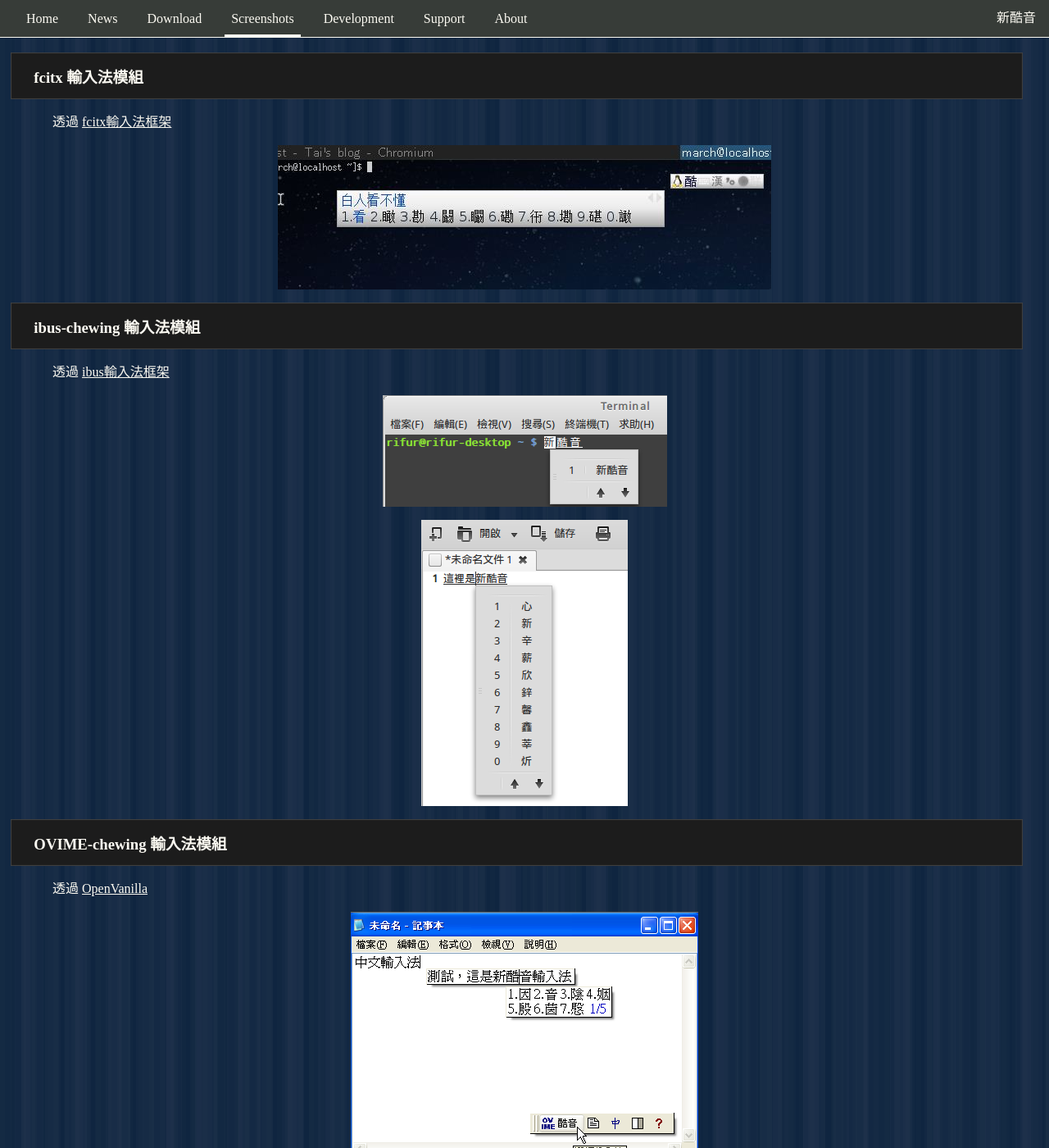
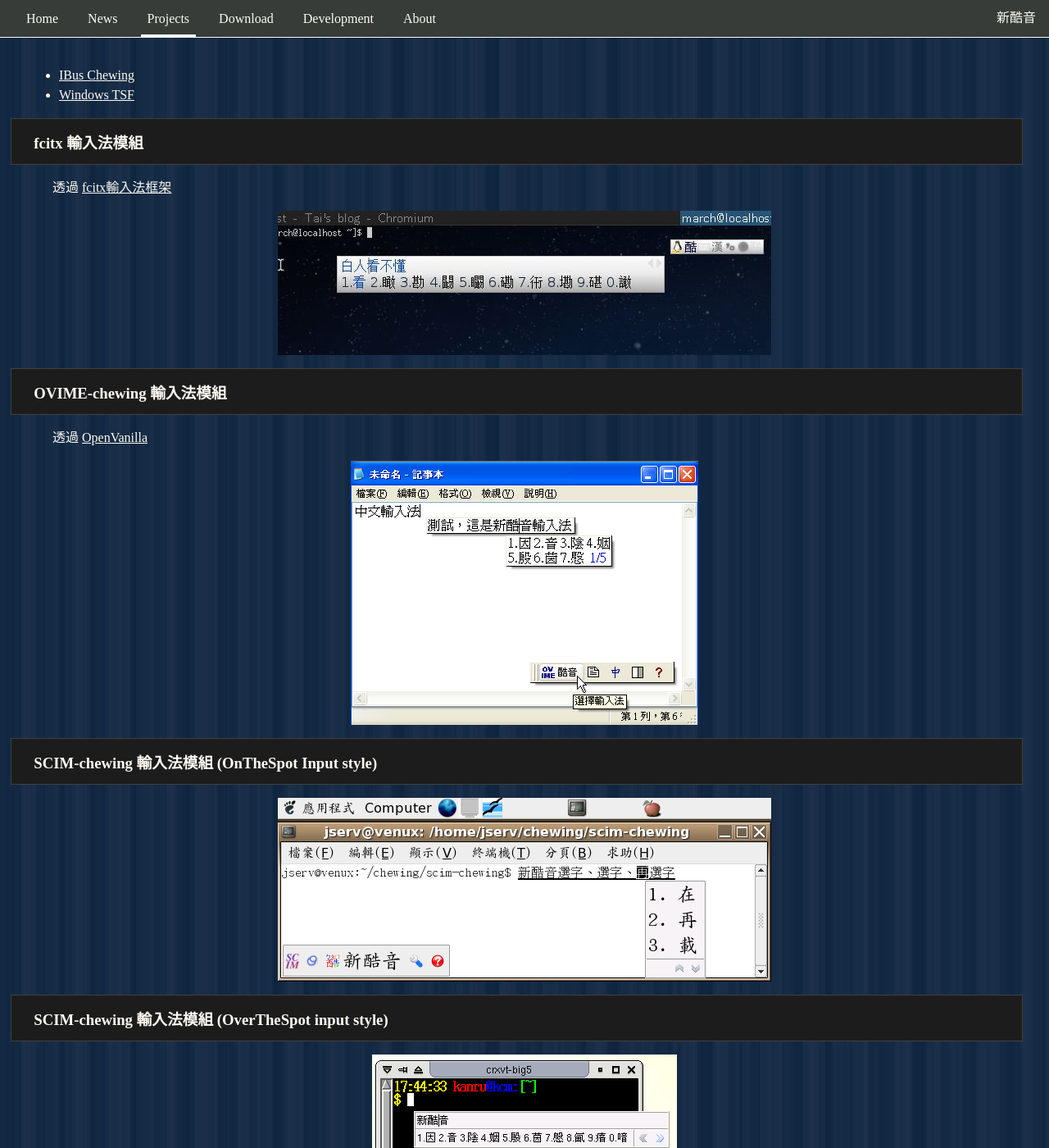
Before and after one commit to chewing/chewing.github.com, a Jekyll site: the page built from projects.html, in a window 1280 px wide and 1400 px high. Shown: the whole window at 82% size. Built offline with Jekyll 4.4.1, drawn with Linux system fonts in a browser that asks for light colours; some of the changed text lies outside the part shown.

Commit message:
add projects collection

```diff
--- a/_config.yml
+++ b/_config.yml
@@ -1,4 +1,7 @@
 permalink: post-:year-:month-:day_:title.html
+collections:
+  projects:
+    output: true
 defaults:
   -
     scope:
--- a/_includes/nav.html
+++ b/_includes/nav.html
@@ -3,21 +3,18 @@
         <a href="/" title="首頁">Home</a>
     </li>
     <li class="navigation__item{% if page.title == "News" or layout.news %} current{% endif %}">
-        <a href="news.html" title="消息">News</a>
+        <a href="/news.html" title="消息">News</a>
+    </li>
+    <li class="navigation__item{% if page.title == "Projects" %} current{% endif %}">
+        <a href="/projects.html" title="專案">Projects</a>
     </li>
     <li class="navigation__item{% if page.title == "Download" %} current{% endif %}">
-        <a href="download.html" title="下載">Download</a>
-    </li>
-    <li class="navigation__item{% if page.title == "Screenshots" %} current{% endif %}">
-        <a href="screenshots.html" title="擷圖">Screenshots</a>
+        <a href="/download.html" title="下載">Download</a>
     </li>
     <li class="navigation__item{% if page.title == "Development" %} current{% endif %}">
-        <a href="development.html" title="開發">Development</a>
-    </li>
-    <li class="navigation__item{% if page.title == "Support" %} current{% endif %}">
-        <a href="support.html" title="協助">Support</a>
+        <a href="/development.html" title="開發">Development</a>
     </li>
     <li class="navigation__item{% if page.title == "About" %} current{% endif %}">
-        <a href="about.html" title="關於">About</a>
+        <a href="/about.html" title="關於">About</a>
     </li>
 </ul>
--- a/_layouts/default.html
+++ b/_layouts/default.html
@@ -2,7 +2,7 @@
 <html>
 <head>
 	<meta charset="utf-8"/>
-	<link href="style.css" rel="stylesheet"/>
+	<link href="/style.css" rel="stylesheet"/>
 	<meta name="viewport" content="width=device-width, initial-scale=1.0, maximum-scale=1.0, user-scalable=0">
 	{% feed_meta %}
 	<title>{{ page.title }}&mdash;新酷音輸入法</title>
--- a/screenshots.html
+++ b/projects.html
@@ -1,6 +1,13 @@
 ---
-title: Screenshots
+title: Projects
 ---
+<ul>
+	{% for project in site.projects %}
+	<li>
+		<a href="{{ project.url }}">{{ project.title }}</a>
+	</li>
+	{% endfor %}
+</ul>
 <article>
 	<header>
 		<h3><b>fcitx</b> 輸入法模組</h3>
@@ -10,25 +17,10 @@
 </article>
 <article>
 	<header>
-		<h3><b>ibus-chewing</b> 輸入法模組</h3>
-		<p>透過 <a href="http://code.google.com/p/ibus/">ibus輸入法框架</a></p>
-	</header>
-	<p><img src="screenshots/ibus-chewing-1.png" alt=" [Screenshot of ibus-chewing] " /></p>
-	<p><img src="screenshots/ibus-chewing-2.png" alt=" [Screenshot of ibus-chewing] " /></p>
-</article>
-<article>
-	<header>
 		<h3><b>OVIME-chewing</b> 輸入法模組</h3>
 		<p>透過 <a href="http://www.openvanilla.org/">OpenVanilla</a></p>
 	</header>
 	<p><img src="screenshots/ovime-chewing.png" alt=" [Screenshot of OVIME-chewing] " /></p>
-</article>
-<article>
-	<header>
-		<h3><b>Win32-chewing</b> 新酷音 Win32 版</h3>
-		<p>在 Windows XP 下的執行畫面</p>
-	</header>
-	<p><img src="screenshots/win32-chewing.png" alt=" [Screenshot of Win32-chewing] " /></p>
 </article>
 <article>
 	<header>
```
Also changed, not shown: _projects/ibus-chewing.html (added, +12 -0 lines), _projects/windows-cheiwng-tsf.html (renamed from support.html, +12 -6 lines).
